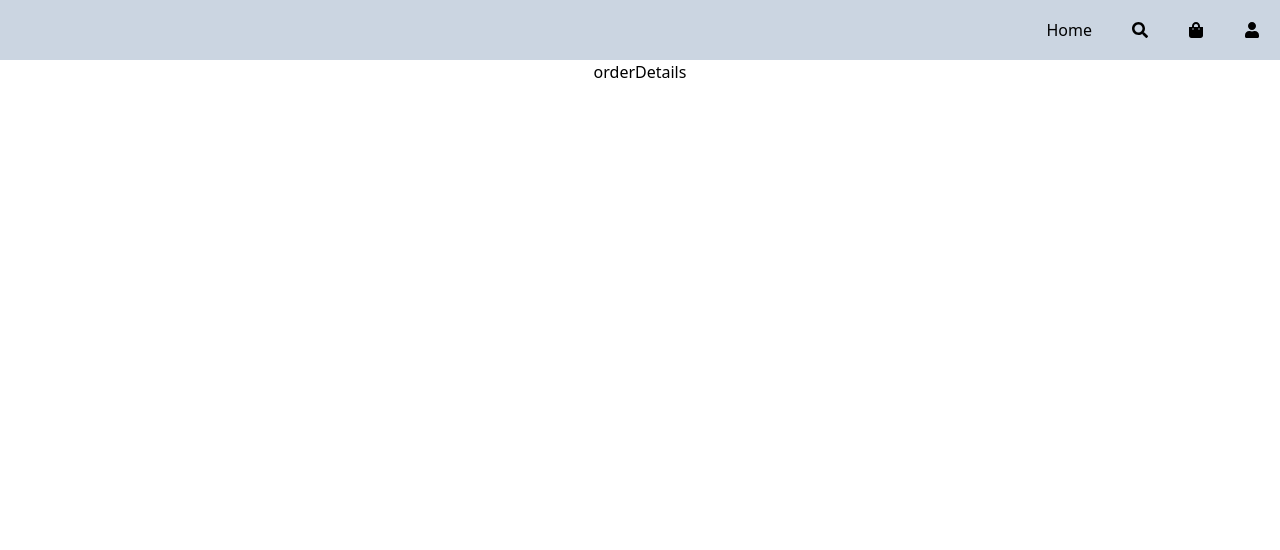
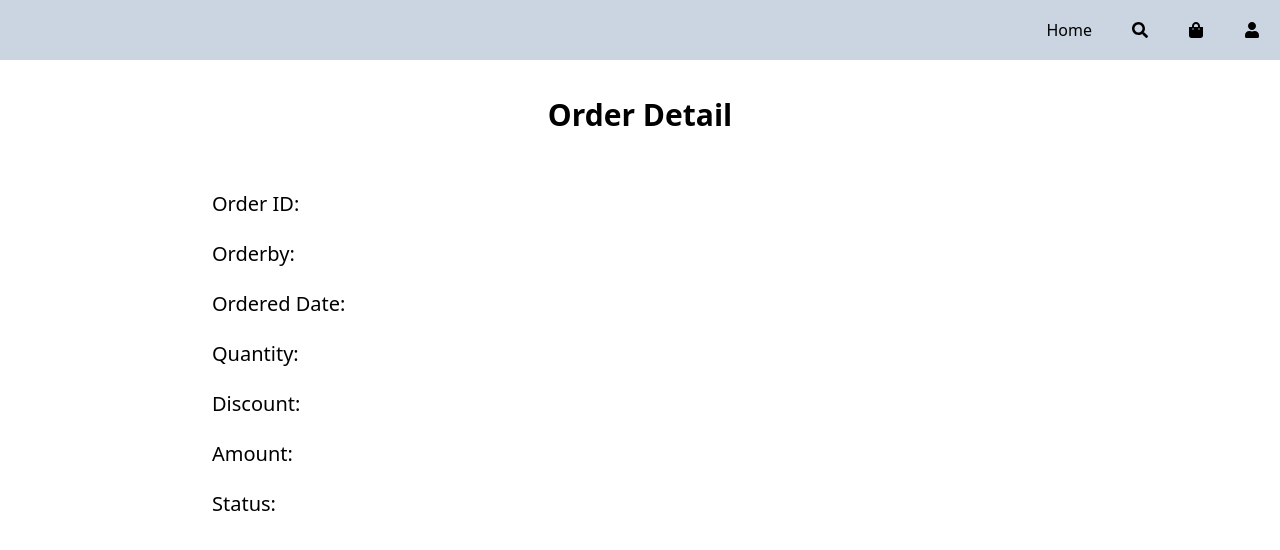
Before and after one commit to harishchandragiri/Ecommerce-in-MERN, a React (Vite) app in the folder frontend/: page /order/1234567890lkj in a window 1280 px wide. Shown: the top 550 px of the page. Built offline with nearby package versions, Linux system fonts and the light colour scheme.

Commit message:
orderDetails completed

```diff
--- a/frontend/src/pages/orderDetails.jsx
+++ b/frontend/src/pages/orderDetails.jsx
@@ -1,8 +1,28 @@
 import React from 'react'
 
 function OrderDetails() {
+
+    // {
+    //     id: '1234567890lkj',
+    //     quantity: 1,
+    //     discount: 0,
+    //     amount: 165176,
+    //     status: 'Processing',
+    //   },
+
   return (
-    <div>orderDetails</div>
+    <div className='w-screen p-3 flex justify-center items-center'>
+        <div className='w-full md:mx-[100px] md:px-[100px] sm:mx-[50px] sm:px-[50px] mx-3 px-3'>
+            <h1 className='font-bold my-5 md:text-[30px] md:mb-11'>Order Detail</h1>
+            <p className='text-left md:text-[20px] md:my-1 my-2 py-2'>Order ID:{} </p>
+            <p className='text-left md:text-[20px] md:my-1 my-2 py-2'>Orderby:{} </p>
+            <p className='text-left md:text-[20px] md:my-1 my-2 py-2'>Ordered Date:{} </p>
+            <p className='text-left md:text-[20px] md:my-1 my-2 py-2'>Quantity:{} </p>
+            <p className='text-left md:text-[20px] md:my-1 my-2 py-2'>Discount:{} </p>
+            <p className='text-left md:text-[20px] md:my-1 my-2 py-2'>Amount:{} </p>
+            <p className='text-left md:text-[20px] md:my-1 my-2 py-2'>Status:{} </p>
+        </div>
+    </div>
   )
 }
 
```
